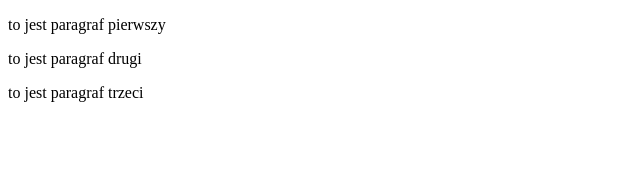
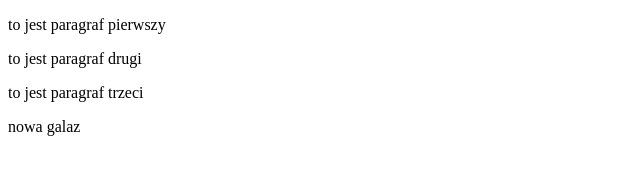
Before and after one commit to AlicjaSarapata/AlicjaSarapata.github.io, a plain HTML site: page index.html in a window 1280 px wide. Shown: the full height of the page, 0-640 px from the left. Drawn offline with Linux system fonts and the light colour scheme.

Commit message:
nowa galaz

```diff
--- a/index.html
+++ b/index.html
@@ -8,5 +8,6 @@
     <p>to jest paragraf pierwszy</p>
     <p>to jest paragraf drugi</p>
     <p>to jest paragraf trzeci</p>
+    <p>nowa galaz</p>
 </body>
 </html>
```
